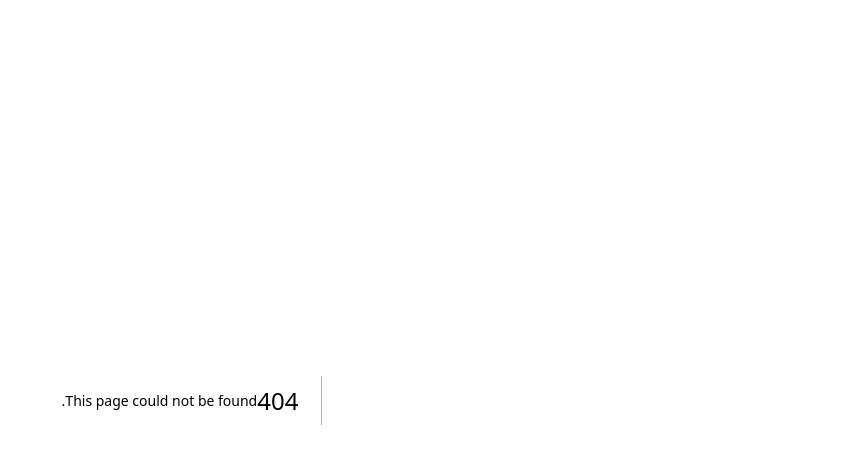
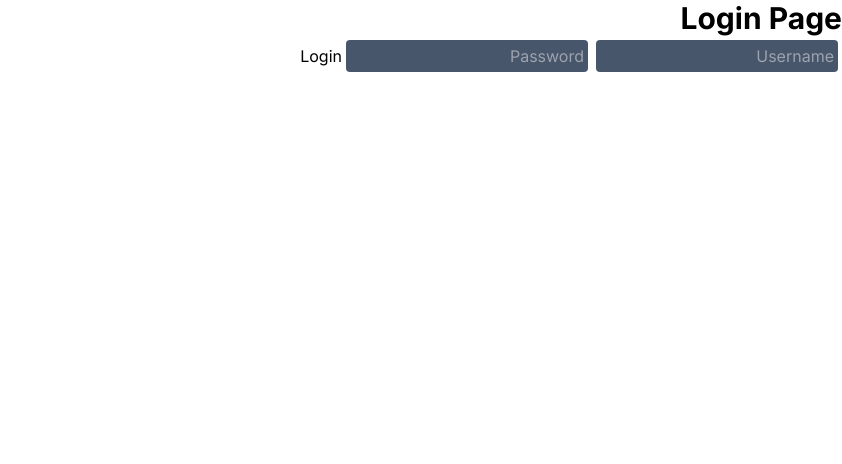
Before and after one commit to homayunmmdy/Magnitify, a Next.js app: page /login in a window 1280 px wide. Before the commit this address had no page. Shown: the top 464 px of the page, without its empty margins (438-1280 px from the left). Built offline with nearby package versions, Linux system fonts and the light colour scheme.

Commit message:
simple login to admin

```diff
--- /dev/null
+++ b/app/(pages)/login/page.jsx
@@ -0,0 +1,38 @@
+'use client'
+import { useState } from 'react';
+import { useRouter } from 'next/navigation';
+
+const Login = () => {
+  const [username, setUsername] = useState('');
+  const [password, setPassword] = useState('');
+  const router = useRouter();
+
+  const handleLogin = () => {
+    if (username == "test" && password == "123456") {
+      router.push('/admin');
+    } else {
+      alert('Invalid username or password');
+    }
+  };
+
+  return (
+    <div>
+      <h2>Login Page</h2>
+      <input
+        type="text"
+        placeholder="Username"
+        value={username}
+        onChange={(e) => setUsername(e.target.value)}
+      />
+      <input
+        type="password"
+        placeholder="Password"
+        value={password}
+        onChange={(e) => setPassword(e.target.value)}
+      />
+      <button onClick={handleLogin}>Login</button>
+    </div>
+  );
+};
+
+export default Login;
```
